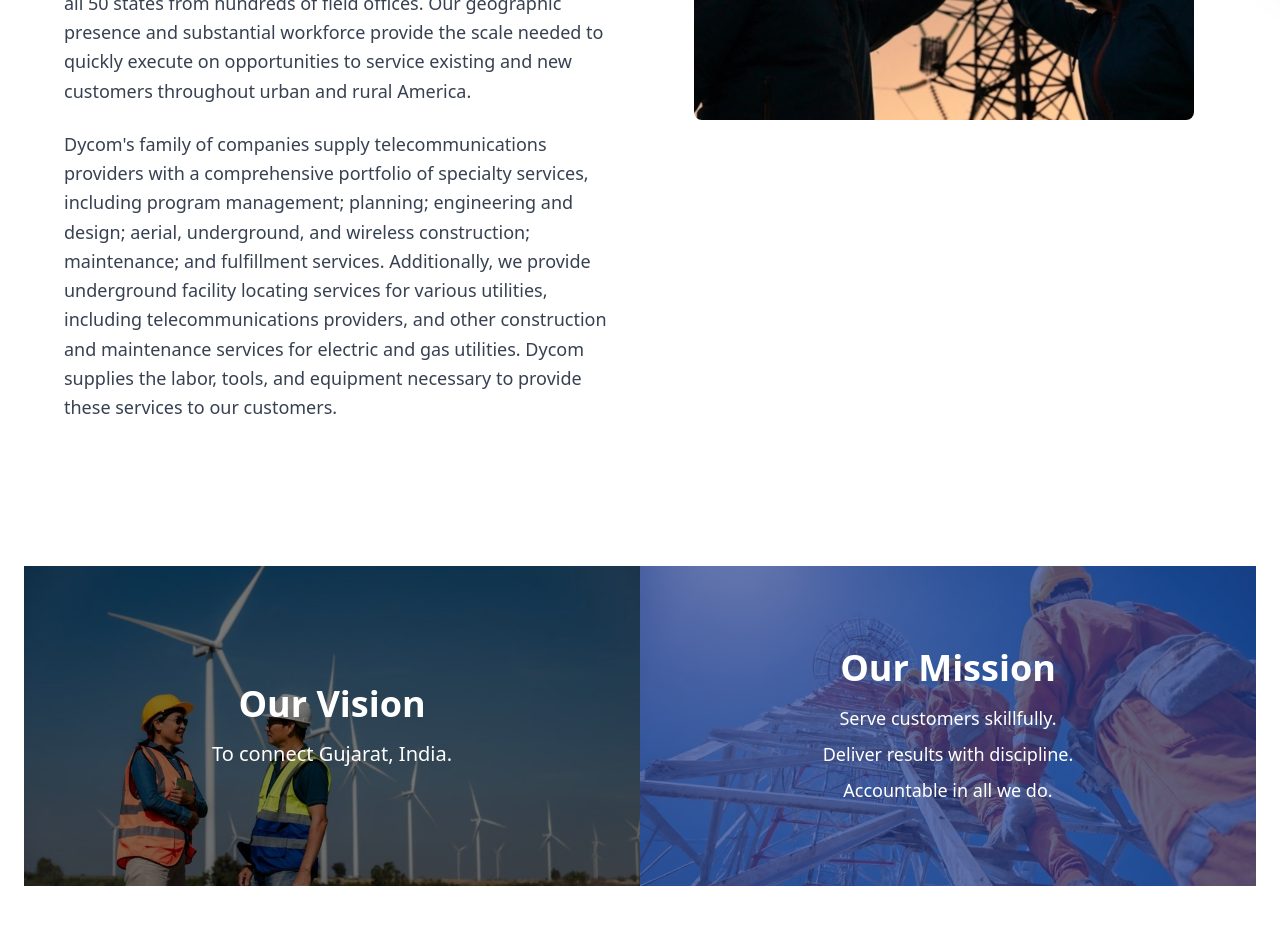
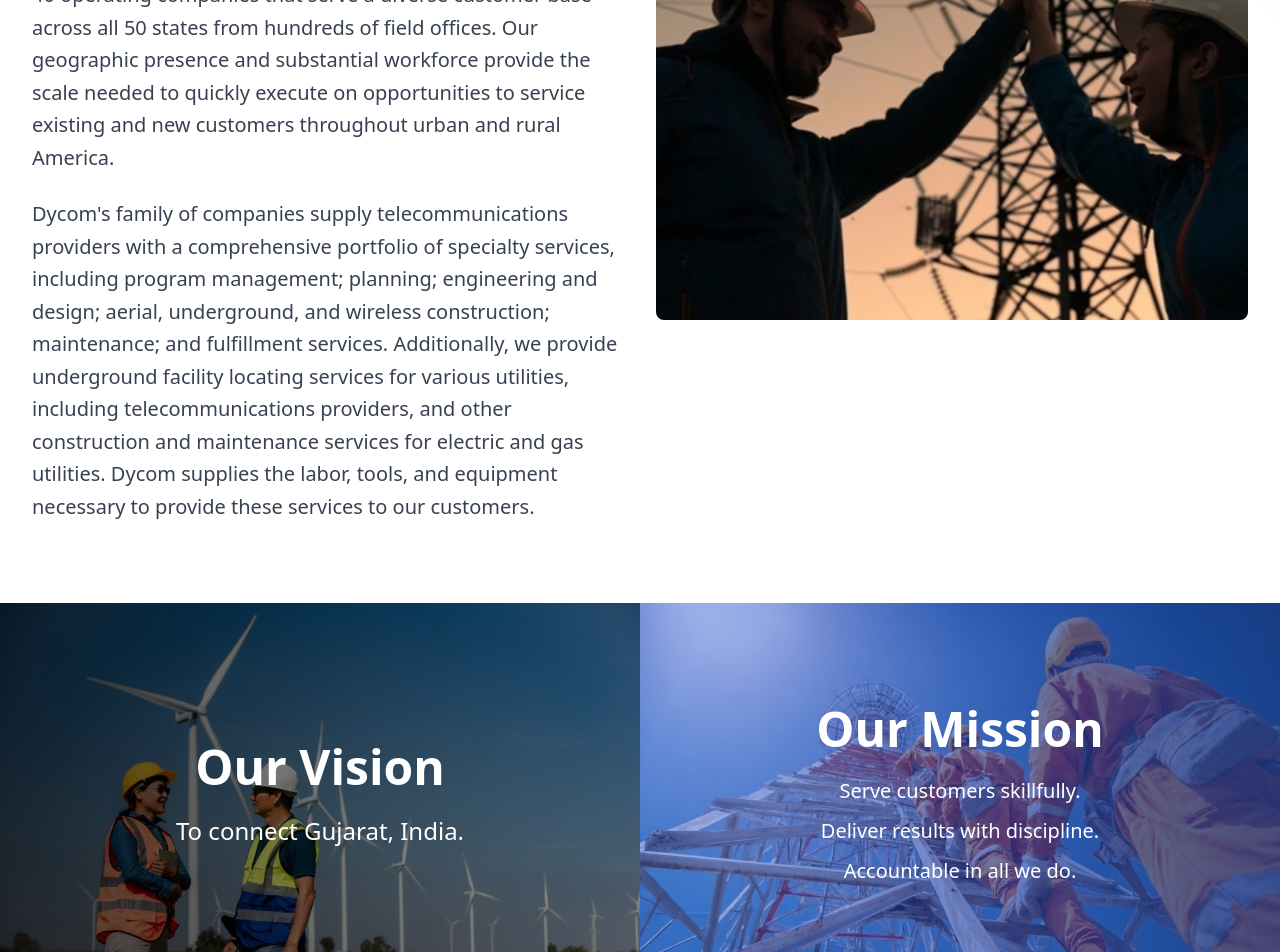
Before and after one commit to Yash-Sojitra-sys/JKconstruction, a React (Vite) app: page /about-us in a window 1280 px wide. Shown: the part 840-1792 px from the top of the page. Built offline with nearby package versions, Linux system fonts and the light colour scheme.

Commit message:
Enhance About Us page: increase font sizes, extend image height, reduce margins, make Vision/Mission full-width with overlays

```diff
--- a/src/pages/AboutUs.tsx
+++ b/src/pages/AboutUs.tsx
@@ -24,12 +24,12 @@ const AboutUs: React.FC = () => {
       </section>
 
       {/* About Us Section */}
-      <section className="py-20 px-6 bg-white">
-        <div className="max-w-6xl mx-auto">
-          <div className="grid md:grid-cols-2 gap-16 items-start">
+      <section className="py-20 px-4 bg-white">
+        <div className="max-w-full mx-auto px-4">
+          <div className="grid md:grid-cols-2 gap-8 items-start">
             <div>
               <h2 className="text-4xl font-bold text-blue-600 mb-6">About Us</h2>
-              <p className="text-gray-700 mb-6 text-lg leading-relaxed">
+              <p className="text-gray-700 mb-6 text-xl leading-relaxed">
                 Dycom Industries, Inc. is a leading provider of specialty contracting services to
                 the telecommunications infrastructure and utility industries throughout the
                 United States. Since our incorporation in the State of Florida in 1969, we have
@@ -40,7 +40,7 @@ const AboutUs: React.FC = () => {
                 quickly execute on opportunities to service existing and new customers
                 throughout urban and rural America.
               </p>
-              <p className="text-gray-700 text-lg leading-relaxed">
+              <p className="text-gray-700 text-xl leading-relaxed">
                 Dycom's family of companies supply telecommunications providers with a
                 comprehensive portfolio of specialty services, including program management;
                 planning; engineering and design; aerial, underground, and wireless construction;
@@ -53,7 +53,7 @@ const AboutUs: React.FC = () => {
             </div>
 
             <div className="relative flex justify-center">
-              <div className="relative w-[500px] h-[400px]">
+              <div className="relative w-full h-[600px]">
                 <img
                   src={IMAGES.GALLERY.CONSTRUCTION_4}
                   alt="About Us"
@@ -66,41 +66,41 @@ const AboutUs: React.FC = () => {
       </section>
 
       {/* Vision and Mission Section */}
-      <section className="py-16 px-6">
-        <div className="max-w-7xl mx-auto">
+      <section className="py-0 px-0">
+        <div className="w-full">
           <div className="grid md:grid-cols-2 gap-0">
             {/* Our Vision */}
-            <div className="relative h-80 flex items-center justify-center">
+            <div className="relative h-96 flex items-center justify-center">
               <div className="absolute inset-0">
                 <img
                   src={IMAGES.GALLERY.CONSTRUCTION_1}
                   alt="Our Vision"
                   className="w-full h-full object-cover"
                 />
-                <div className="absolute inset-0 bg-black/50"></div>
+                <div className="absolute inset-0 bg-gradient-to-r from-black/70 via-black/50 to-black/30"></div>
               </div>
               <div className="relative z-10 text-center text-white px-8">
-                <h2 className="text-4xl font-bold mb-4">Our Vision</h2>
-                <p className="text-xl">To connect Gujarat, India.</p>
+                <h2 className="text-5xl font-bold mb-6">Our Vision</h2>
+                <p className="text-2xl font-medium">To connect Gujarat, India.</p>
               </div>
             </div>
 
             {/* Our Mission */}
-            <div className="relative h-80 flex items-center justify-center">
+            <div className="relative h-96 flex items-center justify-center">
               <div className="absolute inset-0">
                 <img
                   src={IMAGES.GALLERY.CONSTRUCTION_2}
                   alt="Our Mission"
                   className="w-full h-full object-cover"
                 />
-                <div className="absolute inset-0 bg-blue-900/70"></div>
+                <div className="absolute inset-0 bg-gradient-to-l from-blue-900/80 via-blue-800/60 to-blue-700/40"></div>
               </div>
               <div className="relative z-10 text-center text-white px-8">
-                <h2 className="text-4xl font-bold mb-4">Our Mission</h2>
-                <div className="space-y-2">
-                  <p className="text-lg">Serve customers skillfully.</p>
-                  <p className="text-lg">Deliver results with discipline.</p>
-                  <p className="text-lg">Accountable in all we do.</p>
+                <h2 className="text-5xl font-bold mb-6">Our Mission</h2>
+                <div className="space-y-3">
+                  <p className="text-xl font-medium">Serve customers skillfully.</p>
+                  <p className="text-xl font-medium">Deliver results with discipline.</p>
+                  <p className="text-xl font-medium">Accountable in all we do.</p>
                 </div>
               </div>
             </div>
@@ -109,8 +109,8 @@ const AboutUs: React.FC = () => {
       </section>
 
       {/* Our Values Section */}
-      <section className="py-20 px-6 bg-white">
-        <div className="max-w-6xl mx-auto">
+      <section className="py-20 px-4 bg-white">
+        <div className="max-w-full mx-auto px-4">
           <div className="grid md:grid-cols-2 gap-16 items-start">
             <div>
               <h2 className="text-4xl font-bold text-blue-600 mb-8">Our Values</h2>
```
